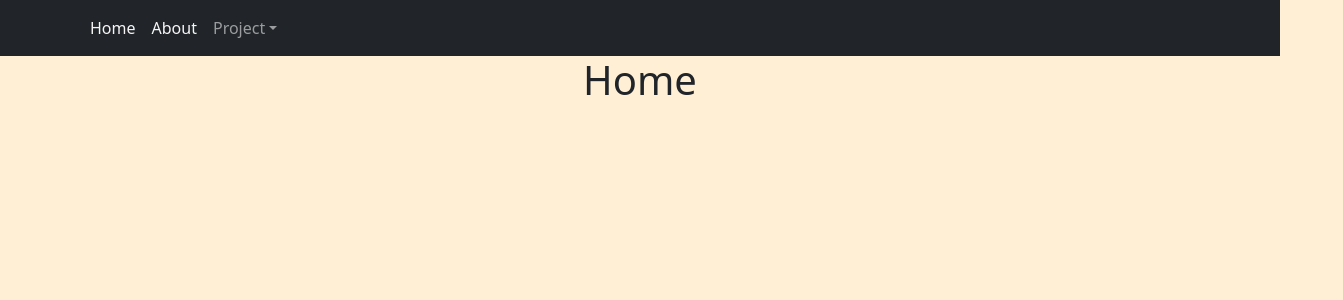
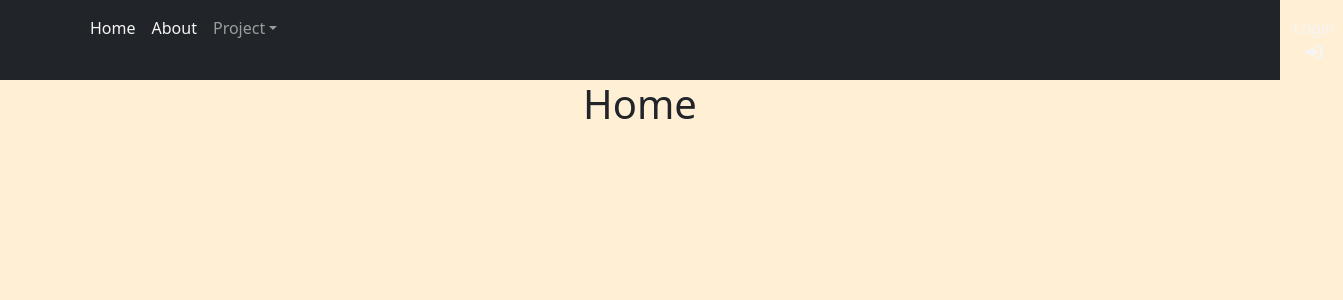
Before and after one commit to RoyaRastegar/My-Website, a React (Create React App) app: page /home in a window 1280 px wide. Shown: the top 300 px of the page, 1343 px wide, since content can reach past the window. Built offline with nearby package versions, Linux system fonts and the light colour scheme.

Commit message:
add login icon

```diff
--- a/package.json
+++ b/package.json
@@ -13,6 +13,7 @@
     "react": "^18.2.0",
     "react-bootstrap": "^2.8.0",
     "react-dom": "^18.2.0",
+    "react-icons": "^4.10.1",
     "react-router-dom": "^6.15.0",
     "react-scripts": "5.0.1",
     "styled-components": "^6.0.7",
--- a/src/Components/Home/Home.js
+++ b/src/Components/Home/Home.js
@@ -3,7 +3,7 @@ const Home = () => {
   return (
     <>
    <h1>Home</h1>
-    </>
+   </>
   )
 }
 
--- a/src/Components/NavbarCom/NavbarCom.js
+++ b/src/Components/NavbarCom/NavbarCom.js
@@ -5,6 +5,8 @@ import Navbar from "react-bootstrap/Navbar";
 import NavDropdown from "react-bootstrap/NavDropdown";
 import { Link } from "react-router-dom";
 import "./navbar.css";
+import { FontAwesomeIcon } from "@fortawesome/react-fontawesome";
+import { faRightToBracket } from "@fortawesome/free-solid-svg-icons";
 const NavbarCom = () => {
   return (
     <>
@@ -26,22 +28,35 @@ const NavbarCom = () => {
                   About
                 </Link>
               </Nav.Link>
-              <NavDropdown title="Project" id="basic-nav-dropdown" >
+              <NavDropdown title="Project" id="basic-nav-dropdown">
                 <NavDropdown.Item>
-                  <Link className="link-drop" to='/todo'>ToDo</Link>
+                  <Link className="link-drop" to="/todo">
+                    ToDo
+                  </Link>
                 </NavDropdown.Item>
                 <NavDropdown.Item>
-                  <Link className="link-drop"to='/counter'>Counter</Link>
+                  <Link className="link-drop" to="/counter">
+                    Counter
+                  </Link>
                 </NavDropdown.Item>
                 <NavDropdown.Item>
-
-                  <Link className="link-drop"to='/onlinshop'>OnlineShop</Link>
+                  <Link className="link-drop" to="/onlinshop">
+                    OnlineShop
+                  </Link>
                 </NavDropdown.Item>
                 <NavDropdown.Divider />
                 <NavDropdown.Item>
                   <Link className="link-drop">Another</Link>
                 </NavDropdown.Item>
               </NavDropdown>
+
+                <div className="login-div">
+                <Nav.Link>
+                  <Link to="/login" className="link-login">Login <FontAwesomeIcon icon={faRightToBracket} /></Link>
+
+                  </Nav.Link>
+                </div>
+
             </Nav>
           </Navbar.Collapse>
         </Container>
--- a/src/Components/NavbarCom/navbar.css
+++ b/src/Components/NavbarCom/navbar.css
@@ -6,3 +6,15 @@
     text-decoration: none;
     color: black;
 }
+.link-login{
+    text-decoration: none;
+    color: whitesmoke;
+
+
+}
+.login-div{
+    margin-left: 1000px;
+    display: flex;
+    gap: 12px;
+
+}
```
Also changed, not shown: 1 other file (tests, documents, lock files or other folders).
